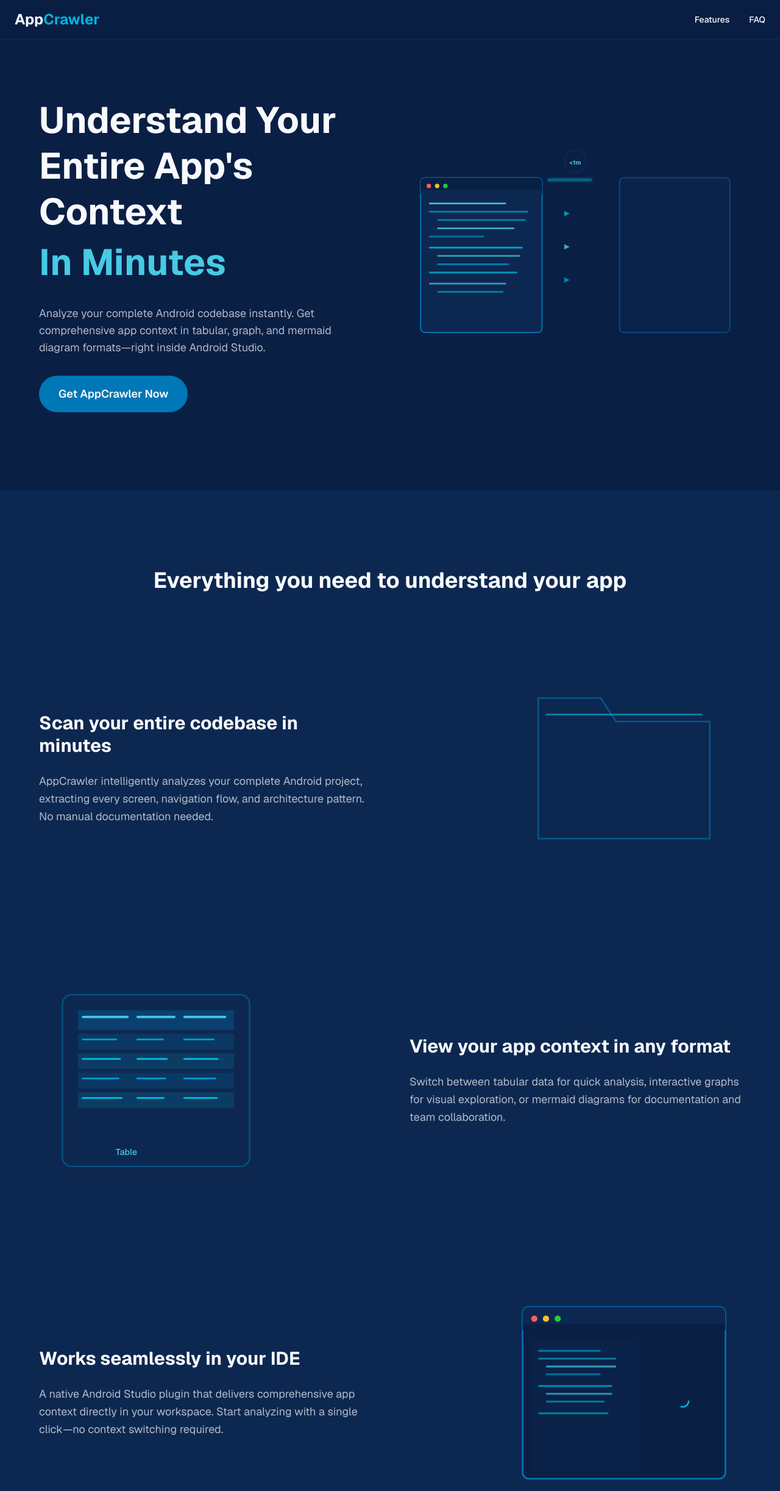
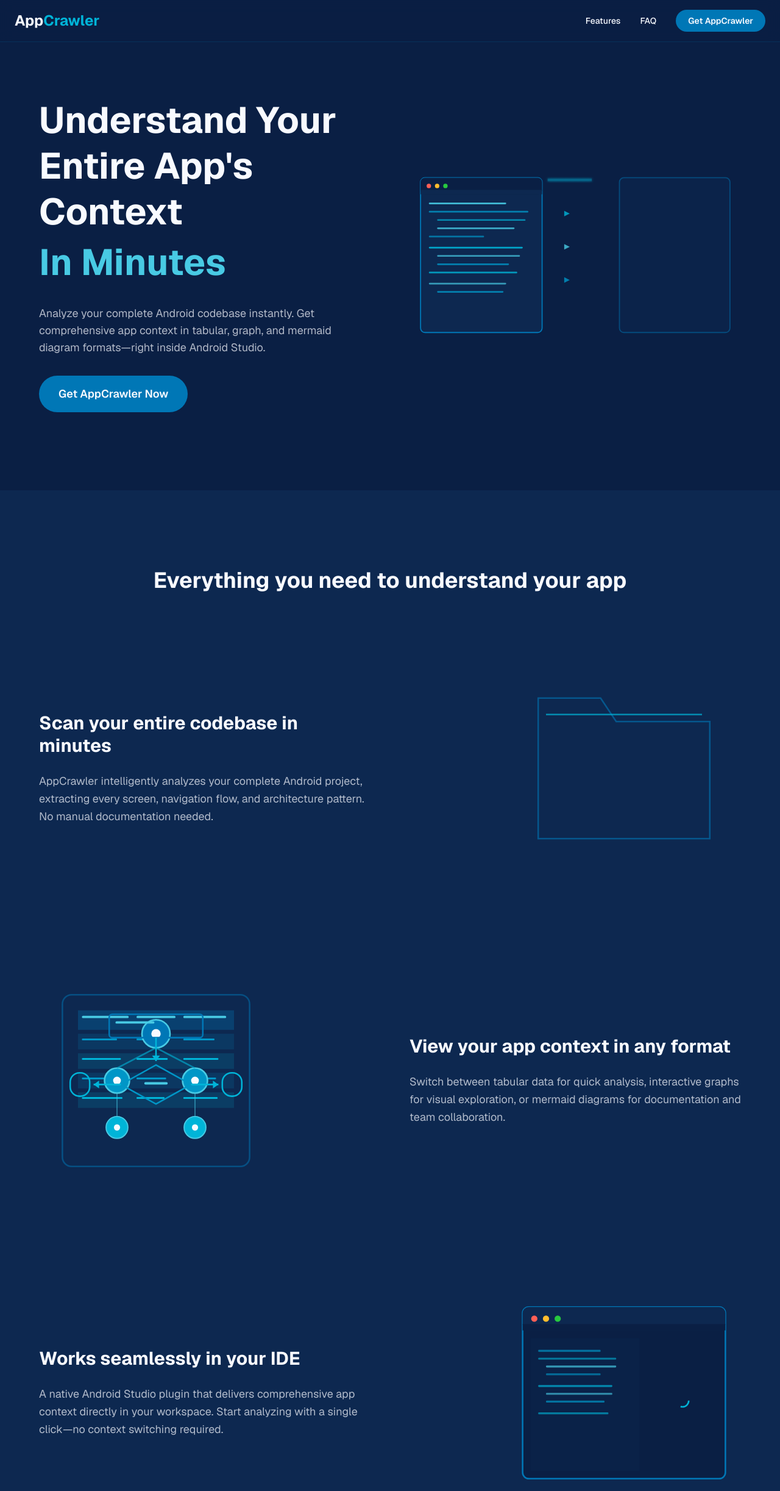
Before and after one commit to NIHAD779/appcrawler-page, a Next.js app: page / in a window 1280 px wide. Shown: the top 2445 px of the page at 61% size. Built offline with nearby package versions, Linux system fonts and the light colour scheme.

Commit message:
Enhance homepage with new "Get AppCrawler" button and improved navigation layout; update feature illustrations with refined animation timings and remove unused timer component.

```diff
--- a/app/components/AppCrawlerIllustration.tsx
+++ b/app/components/AppCrawlerIllustration.tsx
@@ -258,15 +258,6 @@
         </text>
       </g>
 
-      {/* Timer/Progress Indicator */}
-      <g id="timer">
-        <circle cx="300" cy="30" r="20" fill="none" stroke="#0D2850" strokeWidth="3"/>
-        <circle cx="300" cy="30" r="20" fill="none" stroke="#00b4d8" strokeWidth="3"
-          strokeDasharray="126" strokeDashoffset="126" transform="rotate(-90 300 30)" filter="url(#glow)">
-          <animate attributeName="strokeDashoffset" from="126" to="0" dur="6s" repeatCount="indefinite"/>
-        </circle>
-        <text x="300" y="36" textAnchor="middle" fill="#48cae4" fontSize="11" fontWeight="bold">&lt;1m</text>
-      </g>
 
       {/* Sparkle particles for visual appeal */}
       <g className="sparkles">
--- a/app/components/FeatureIllustrations.tsx
+++ b/app/components/FeatureIllustrations.tsx
@@ -128,10 +128,12 @@
       <rect x="30" y="40" width="240" height="220" rx="12"
         fill="#0D2850" stroke="#0077b6" strokeWidth="2" opacity="0.5"/>
 
-      {/* Table View - visible first */}
-      <g id="table-view" opacity="1">
-        <animate attributeName="opacity" values="1;1;0;0;0;0;1;1"
-          dur="9s" repeatCount="indefinite"/>
+      {/* Table View - visible first, 3s show + 0.5s fade out + 3s hidden + 0.5s hidden + 3s hidden + 0.5s fade in = ~10.5s */}
+      <g id="table-view">
+        <animate attributeName="opacity"
+          values="1;1;1;0;0;0;0;0;0;0;0;1"
+          keyTimes="0;0.26;0.3;0.35;0.36;0.6;0.64;0.65;0.66;0.9;0.95;1"
+          dur="10.5s" repeatCount="indefinite"/>
 
         {/* Table header */}
         <rect x="50" y="60" width="200" height="25" fill="#0077b6" opacity="0.3"/>
@@ -162,9 +164,11 @@
       </g>
 
       {/* Graph View - visible second */}
-      <g id="graph-view" opacity="0">
-        <animate attributeName="opacity" values="0;0;0;1;1;0;0;0;0"
-          dur="9s" repeatCount="indefinite"/>
+      <g id="graph-view">
+        <animate attributeName="opacity"
+          values="0;0;0;0;1;1;1;0;0;0;0;0"
+          keyTimes="0;0.3;0.33;0.35;0.36;0.6;0.64;0.65;0.66;0.9;0.95;1"
+          dur="10.5s" repeatCount="indefinite"/>
 
         {/* Nodes */}
         <circle cx="150" cy="90" r="18" fill="#0077b6" stroke="#48cae4" strokeWidth="2"/>
@@ -188,9 +192,11 @@
       </g>
 
       {/* Mermaid View - visible third */}
-      <g id="mermaid-view" opacity="0">
-        <animate attributeName="opacity" values="0;0;0;0;0;0;1;1;1"
-          dur="9s" repeatCount="indefinite"/>
+      <g id="mermaid-view">
+        <animate attributeName="opacity"
+          values="0;0;0;0;0;0;0;0;1;1;1;0"
+          keyTimes="0;0.3;0.33;0.35;0.36;0.6;0.64;0.65;0.66;0.9;0.95;1"
+          dur="10.5s" repeatCount="indefinite"/>
 
         {/* Flowchart boxes */}
         <rect x="90" y="65" width="120" height="30" rx="4"
@@ -220,25 +226,6 @@
         <rect x="235" y="140" width="25" height="30" rx="12"
           fill="none" stroke="#00b4d8" strokeWidth="2"/>
       </g>
-
-      {/* Label */}
-      <text x="150" y="245" textAnchor="middle" fill="#48cae4" fontSize="11" fontWeight="500">
-        <tspan opacity="1">
-          <animate attributeName="opacity" values="1;1;0;0;0;0;0;0;1"
-            dur="9s" repeatCount="indefinite"/>
-          Table
-        </tspan>
-        <tspan opacity="0">
-          <animate attributeName="opacity" values="0;0;0;1;1;0;0;0;0"
-            dur="9s" repeatCount="indefinite"/>
-          Graph
-        </tspan>
-        <tspan opacity="0">
-          <animate attributeName="opacity" values="0;0;0;0;0;0;1;1;1"
-            dur="9s" repeatCount="indefinite"/>
-          Mermaid
-        </tspan>
-      </text>
     </svg>
   );
 }
--- a/app/page.tsx
+++ b/app/page.tsx
@@ -72,12 +72,26 @@
           <div className="text-2xl font-bold" style={{ color: '#F8FAFF' }}>
             App<span style={{ color: '#00b4d8' }}>Crawler</span>
           </div>
-          <div className="flex gap-8 text-sm font-medium">
+          <div className="flex gap-8 items-center text-sm font-medium">
             <a href="#features" className="hover:opacity-70 transition-colors" style={{ color: '#F8FAFF' }}>
               Features
             </a>
             <a href="#faq" className="hover:opacity-70 transition-colors" style={{ color: '#F8FAFF' }}>
               FAQ
+            </a>
+            <a
+              href="https://gumroad.com/"
+              target="_blank"
+              rel="noopener noreferrer"
+              className="px-5 py-2 rounded-full font-semibold transition-all duration-300 transform hover:scale-105"
+              style={{
+                backgroundColor: '#0077b6',
+                color: '#F8FAFF'
+              }}
+              onMouseEnter={(e) => e.currentTarget.style.backgroundColor = '#0096c7'}
+              onMouseLeave={(e) => e.currentTarget.style.backgroundColor = '#0077b6'}
+            >
+              Get AppCrawler
             </a>
           </div>
         </div>
@@ -96,6 +110,7 @@
               <p className="text-lg max-w-lg" style={{ color: 'rgba(248, 250, 255, 0.7)' }}>
                 Analyze your complete Android codebase instantly. Get comprehensive app context in tabular, graph, and mermaid diagram formats—right inside Android Studio.
               </p>
+
 
               {/* CTA with direct link */}
               <div>
```
